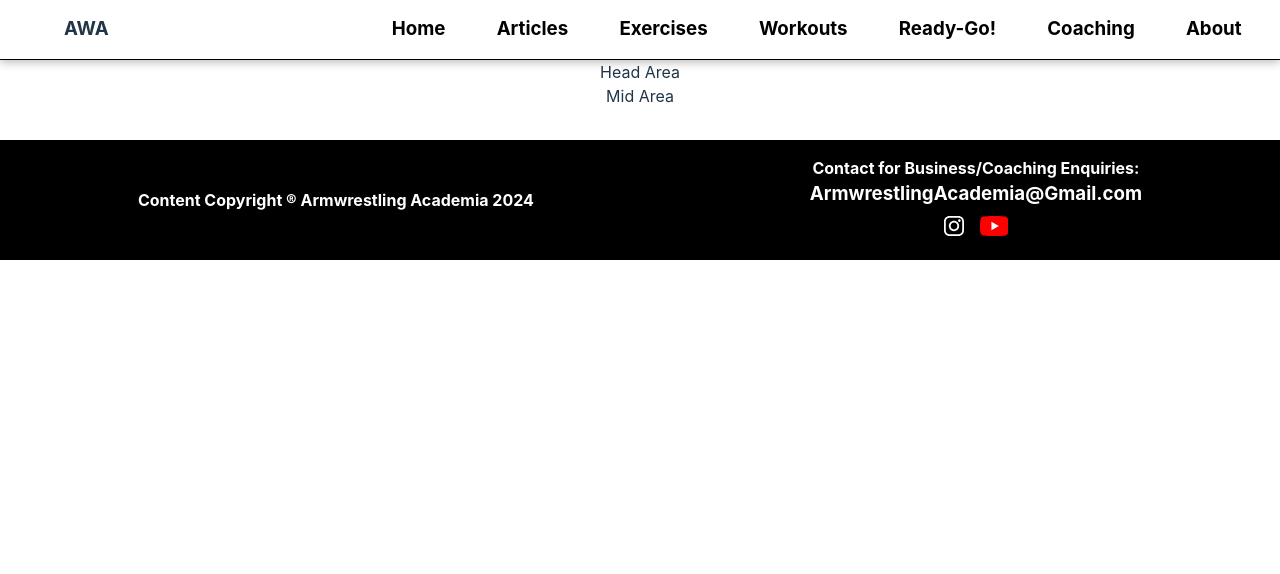
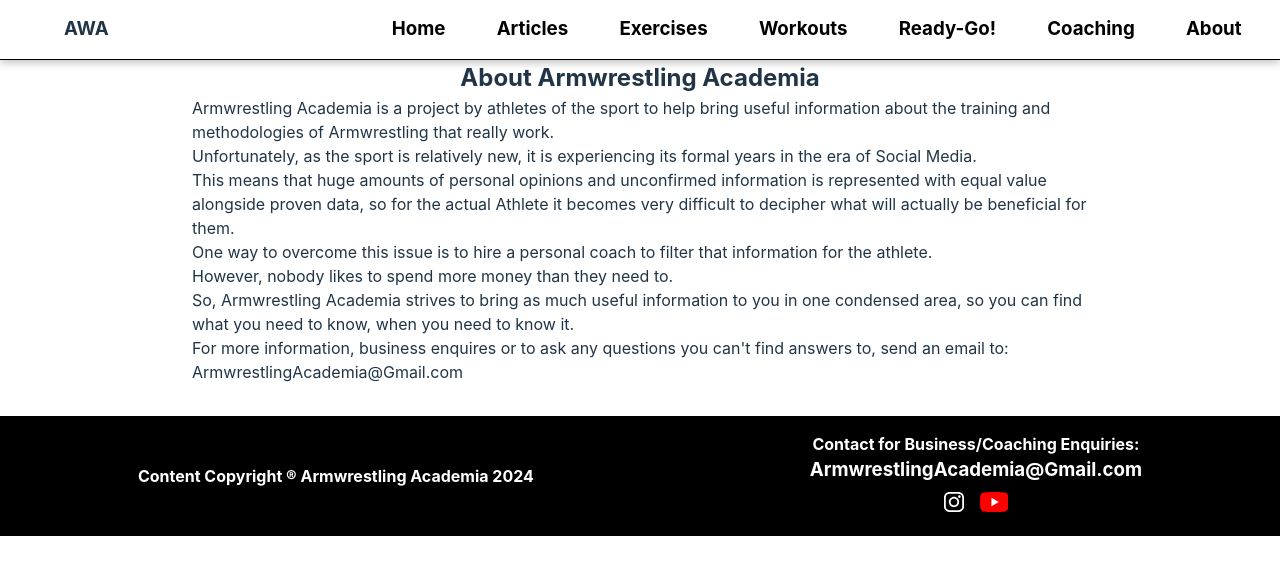
Before and after one commit to SuperHeavyBallet/AWA-Blog-React, a React (Vite) app in the folder awa-blog-react/: page /about in a window 1280 px wide. Shown: the top 574 px of the page. Built offline with nearby package versions, Linux system fonts and the light colour scheme.

Commit message:
Page filling out

```diff
--- a/awa-blog-react/src/components/ArticleListElements.jsx
+++ b/awa-blog-react/src/components/ArticleListElements.jsx
@@ -5,7 +5,11 @@ export default function ArticleListElements( {articleTitle, articleLink} )
     return(
         <div className="article-list-element">
             <Link to={articleLink} className="link-style">
-            {`- ${articleTitle}`}
+
+
+                    {`- ${articleTitle}`}
+
+
             </Link>
             </div>
     )
--- /dev/null
+++ b/awa-blog-react/src/components/ExerciseCard.jsx
@@ -0,0 +1,19 @@
+export default function ExerciseCard( { exerciseName, helpsStyle, musclesWorked, descriptionText, image, imageAlt})
+{
+    return(
+        <div className="exercise-card">
+            <h3>{exerciseName}</h3>
+            <img src={image} alt={imageAlt} />
+            <p>Improves: {helpsStyle}</p>
+            <ul> Uses:
+                {musclesWorked && musclesWorked.map((muscle) => (
+                    <li key={muscle}>{muscle}</li>
+                ))}
+            </ul>
+            <p>{descriptionText}</p>
+
+
+
+        </div>
+    )
+}
--- /dev/null
+++ b/awa-blog-react/src/components/WorkoutCard.jsx
@@ -0,0 +1,14 @@
+export default function WorkoutCard( { workoutTitle, workoutDescription, workoutDays})
+{
+    return(
+        <div className="workout-card">
+            <h3>{workoutTitle}</h3>
+            <p>{workoutDescription}</p>
+            <ul> Workout:
+                {workoutDays && workoutDays.map((day) => (
+                    <li key={day}>{day}</li>
+                ))}
+            </ul>
+        </div>
+    )
+}
--- a/awa-blog-react/src/index.css
+++ b/awa-blog-react/src/index.css
@@ -661,6 +661,14 @@ button:focus-visible {
 
 .article-list-element{
   padding: 1vh 0;
+  transition: transform 0.3s ease-in-out;
+
+}
+
+.article-list-element:hover{
+  transform: scale(102%);
+  transition: transform ease-out 0.05s;
+
 }
 
 /*******************************************************/
--- a/awa-blog-react/src/pages/about/AboutPageHeadArea.jsx
+++ b/awa-blog-react/src/pages/about/AboutPageHeadArea.jsx
@@ -2,7 +2,7 @@ export default function AboutPageHeadArea()
 {
     return(
         <div>
-            Head Area
+            <h2>About Armwrestling Academia</h2>
         </div>
     )
 }
--- a/awa-blog-react/src/pages/about/AboutPageMidArea.jsx
+++ b/awa-blog-react/src/pages/about/AboutPageMidArea.jsx
@@ -2,7 +2,27 @@ export default function AboutPageMidArea()
 {
     return(
         <div>
-            Mid Area
+            <p>
+            Armwrestling Academia is a project by athletes of the sport to help bring useful information about the training and methodologies of Armwrestling that really work.
+            </p>
+            <p>
+            Unfortunately, as the sport is relatively new, it is experiencing its formal years in the era of Social Media.
+            </p>
+            <p>
+            This means that huge amounts of personal opinions and unconfirmed information is represented with equal value alongside proven data, so for the actual Athlete it becomes very difficult to decipher what will actually be beneficial for them.
+            </p>
+            <p>
+            One way to overcome this issue is to hire a personal coach to filter that information for the athlete.
+            </p>
+            <p>
+            However, nobody likes to spend more money than they need to.
+            </p>
+            <p>
+            So, Armwrestling Academia strives to bring as much useful information to you in one condensed area, so you can find what you need to know, when you need to know it.
+            </p>
+            <p>
+            For more information, business enquires or to ask any questions you can't find answers to, send an email to: ArmwrestlingAcademia@Gmail.com
+            </p>
         </div>
     )
 }
--- a/awa-blog-react/src/pages/coaching/CoachingPageBottomArea.jsx
+++ b/awa-blog-react/src/pages/coaching/CoachingPageBottomArea.jsx
@@ -1,3 +1,4 @@
+import { Link } from "react-router-dom";
 import TextSampleCard from "../../components/TextSampleCard"
 
 const text1 = [
@@ -35,12 +36,14 @@ export default function CoachingPageBottomArea()
             <TextSampleCard analysisBy="Slobodan Novakovic" text={text2} titlePosition="right"/>
             <TextSampleCard analysisBy="Slobodan Novakovic" text={text3} titlePosition="left" />
 
+
+        <Link to="/coaching" >
             <div className="coaching-page-head-area">
             <div className="coaching-page-title">
                 <h3>Submit Your Videos - Get Analysed by Elite Athletes</h3>
             </div>
             </div>
-
+        </ Link>
         </div>
     )
 }
--- a/awa-blog-react/src/pages/exercises/ExercisePageMidArea.jsx
+++ b/awa-blog-react/src/pages/exercises/ExercisePageMidArea.jsx
@@ -1,6 +1,31 @@
+import ExerciseCard from "../../components/ExerciseCard";
+
 export default function ExercisePageMidArea()
 {
     return(
-        <div>Mid Area</div>
+        <div>
+            <ExerciseCard
+            exerciseName="Bicep Curl"
+            helpsStyle="Hook"
+            musclesWorked={[ "Bicep", "Brachialis"]}
+            image={null}
+            imageAlt={"An Image of a Bicep Curl"}
+            descriptionText=
+            "The Bicep Curl is a simple exercise to target the Bicep and Brachialis, two elbow flexors in a supinated (Palm Up) forearm position."
+            />
+
+            <ExerciseCard
+            exerciseName="Hammer Curl"
+            helpsStyle="Top Roll"
+            musclesWorked={[ "Brachioradialis", "Brachialis"]}
+            image={null}
+            imageAlt={"An Image of a Hammer Curl"}
+            descriptionText=
+            "The Bicep Curl is a simple exercise to target the Brachioradialis and Brachialis, two elbow flexors in a neutral (Thumb On Top) forearm position."
+            />
+
+            <ExerciseCard />
+
+        </div>
     )
 }
--- a/awa-blog-react/src/pages/workouts/WorkoutsPageMidArea.jsx
+++ b/awa-blog-react/src/pages/workouts/WorkoutsPageMidArea.jsx
@@ -1,6 +1,26 @@
+import WorkoutCard from "../../components/WorkoutCard";
+
 export default function WorkoutsPageMidArea()
 {
     return(
-        <div>Mid Area</div>
+        <div className="workouts">
+
+            <WorkoutCard
+                workoutTitle="4 Week Cycle"
+                workoutDescription="A 4 week cycle focused on strength"
+                workoutDays={
+                    [ "Day 1", "Day 2" , "Day 3", "Day 4"]
+                }
+            />
+
+<WorkoutCard
+                workoutTitle="6 Week Cycle"
+                workoutDescription="A 6 week cycle focused on strength"
+                workoutDays={
+                    [ "Day 1", "Day 2" , "Day 3", "Day 4", "Day 5", "Day 6"]
+                }
+            />
+
+        </div>
     )
 }
```
Also changed, not shown: 1 other file (tests, documents, lock files or other folders).
